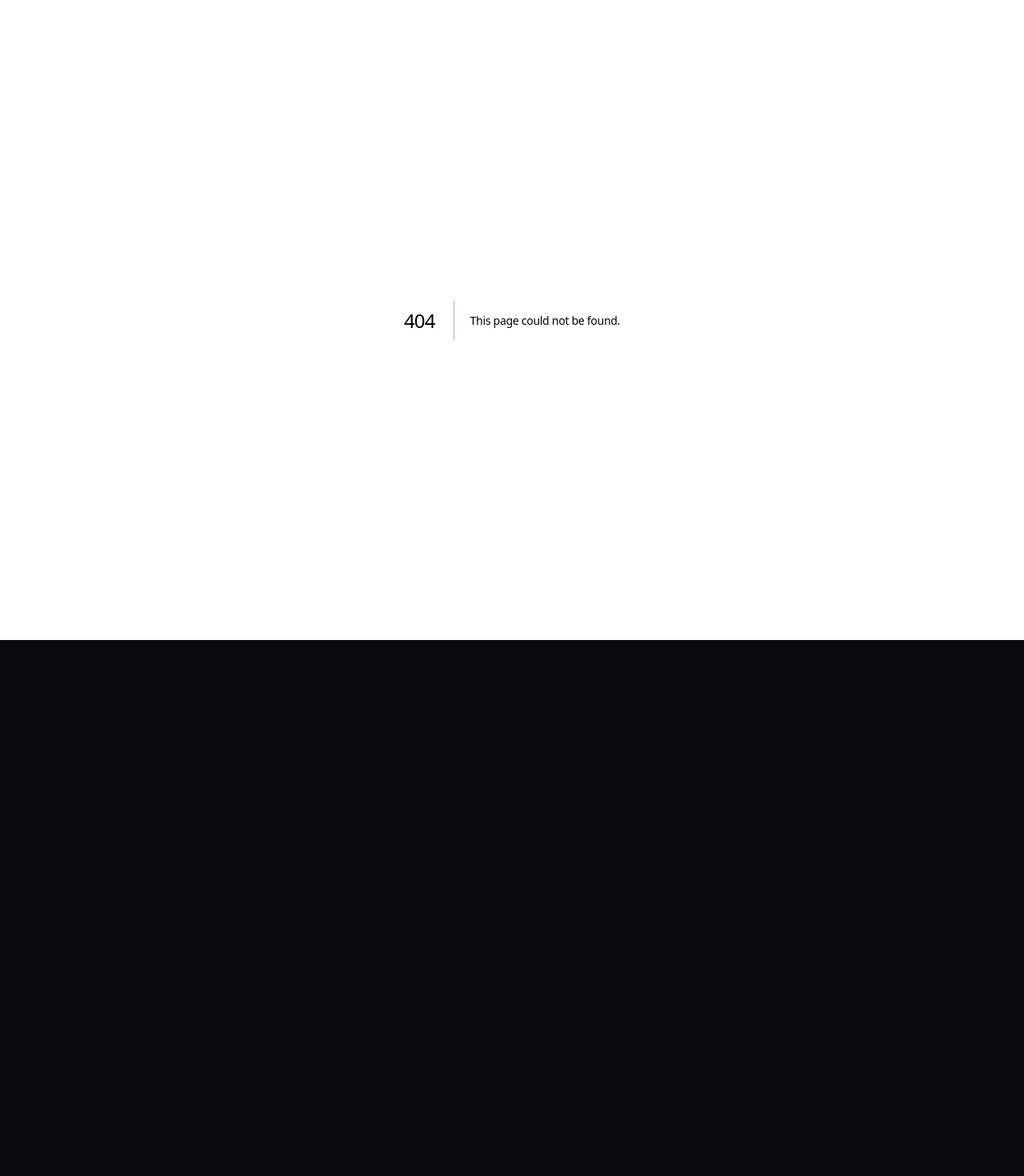
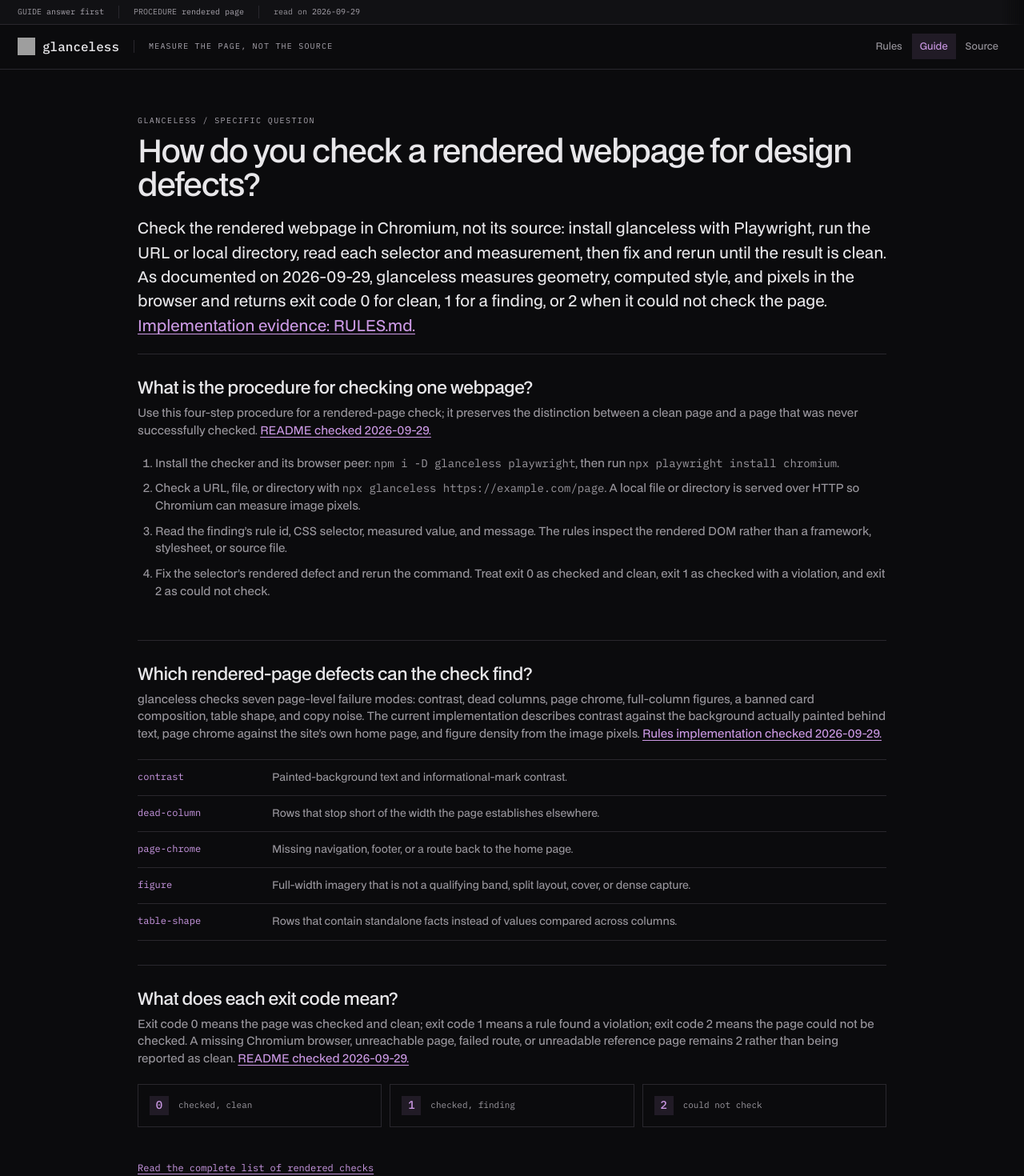
Before and after one commit to kyisaiah47/glanceless-site, a Next.js app: page /guides/how-to-check-rendered-webpage in a window 1280 px wide. Before the commit this address had no page. Shown: the top 1470 px of the page at 80% size. Before the commit the page ends 800 px from the top, so only its background shows below. Built offline with nearby package versions, Linux system fonts and the light colour scheme; grey boxes are pictures that could not be loaded.

Commit message:
Add rendered webpage checking guide

```diff
--- /dev/null
+++ b/src/app/guides/how-to-check-rendered-webpage/page.tsx
@@ -0,0 +1,31 @@
+import Link from 'next/link';
+
+const README = 'https://github.com/kyisaiah47/glanceless#readme';
+const RULES = 'https://github.com/kyisaiah47/glanceless/blob/main/docs/RULES.md';
+
+export const metadata = {
+  title: 'How do you check a rendered webpage for design defects?',
+  description: 'A dated, four-step procedure for checking a rendered webpage with glanceless in a real Chromium browser.',
+  alternates: { canonical: 'https://glanceless.thecompound.tech/guides/how-to-check-rendered-webpage' },
+};
+
+export default function Guide() {
+  return (
+    <>
+      <div className="read-strip"><div className="shell read-inner"><span><b>GUIDE</b> answer first</span><span><b>PROCEDURE</b> rendered page</span><span><b>read on</b> 2026-09-29</span></div></div>
+      <header className="mast"><div className="shell mast-inner"><Link className="brand" href="/"><span className="brand-mark"><img src="/icon.svg" alt="" width={22} height={22} /></span><strong>glanceless</strong></Link><span className="standing">MEASURE THE PAGE, NOT THE SOURCE</span><nav><Link href="/">Rules</Link><Link className="active" href="/guides/how-to-check-rendered-webpage">Guide</Link><a href={README}>Source</a></nav></div></header>
+      <main className="shell guide-frame">
+        <article className="guide-content">
+          <p className="eyebrow">GLANCELESS / SPECIFIC QUESTION</p>
+          <h1>How do you check a rendered webpage for design defects?</h1>
+          <p className="guide-answer">Check the rendered webpage in Chromium, not its source: install glanceless with Playwright, run the URL or local directory, read each selector and measurement, then fix and rerun until the result is clean. As documented on 2026-09-29, glanceless measures geometry, computed style, and pixels in the browser and returns exit code 0 for clean, 1 for a finding, or 2 when it could not check the page. <a href={RULES}>Implementation evidence: RULES.md.</a></p>
+          <section className="guide-section"><h2>What is the procedure for checking one webpage?</h2><p>Use this four-step procedure for a rendered-page check; it preserves the distinction between a clean page and a page that was never successfully checked. <a href={README}>README checked 2026-09-29.</a></p><ol><li>Install the checker and its browser peer: <code>npm i -D glanceless playwright</code>, then run <code>npx playwright install chromium</code>.</li><li>Check a URL, file, or directory with <code>npx glanceless https://example.com/page</code>. A local file or directory is served over HTTP so Chromium can measure image pixels.</li><li>Read the finding’s rule id, CSS selector, measured value, and message. The rules inspect the rendered DOM rather than a framework, stylesheet, or source file.</li><li>Fix the selector’s rendered defect and rerun the command. Treat exit 0 as checked and clean, exit 1 as checked with a violation, and exit 2 as could not check.</li></ol></section>
+          <section className="guide-section"><h2>Which rendered-page defects can the check find?</h2><p>glanceless checks seven page-level failure modes: contrast, dead columns, page chrome, full-column figures, a banned card composition, table shape, and copy noise. The current implementation describes contrast against the background actually painted behind text, page chrome against the site’s own home page, and figure density from the image pixels. <a href={RULES}>Rules implementation checked 2026-09-29.</a></p><div className="guide-table"><div><code>contrast</code><span>Painted-background text and informational-mark contrast.</span></div><div><code>dead-column</code><span>Rows that stop short of the width the page establishes elsewhere.</span></div><div><code>page-chrome</code><span>Missing navigation, footer, or a route back to the home page.</span></div><div><code>figure</code><span>Full-width imagery that is not a qualifying band, split layout, cover, or dense capture.</span></div><div><code>table-shape</code><span>Rows that contain standalone facts instead of values compared across columns.</span></div></div></section>
+          <section className="guide-section"><h2>What does each exit code mean?</h2><p>Exit code 0 means the page was checked and clean; exit code 1 means a rule found a violation; exit code 2 means the page could not be checked. A missing Chromium browser, unreachable page, failed route, or unreadable reference page remains 2 rather than being reported as clean. <a href={README}>README checked 2026-09-29.</a></p><div className="exit-grid"><div><b>0</b><span>checked, clean</span></div><div><b>1</b><span>checked, finding</span></div><div><b>2</b><span>could not check</span></div></div></section>
+          <p className="guide-back"><Link href="/guides/what-does-glanceless-check">Read the complete list of rendered checks</Link></p>
+        </article>
+      </main>
+      <footer><div className="shell footer-inner"><div className="footer-credit">Built by <img className="studio-credit-mark" src="/brand/compound-labs.svg" alt="Compound Labs" width={20} height={20} /></div><span>© 2026 glanceless. A Compound Labs product.</span><a href="mailto:hello@thecompound.tech">hello@thecompound.tech</a></div></footer>
+    </>
+  );
+}
--- a/src/app/sitemap.ts
+++ b/src/app/sitemap.ts
@@ -4,5 +4,6 @@
   return [
     { url: `https://${PRODUCT.host}/`, lastModified: new Date('2026-09-27') },
     { url: `https://${PRODUCT.host}/guides/what-does-glanceless-check`, lastModified: new Date('2026-09-28') },
+    { url: `https://${PRODUCT.host}/guides/how-to-check-rendered-webpage`, lastModified: new Date('2026-09-29') },
   ];
 }
```
